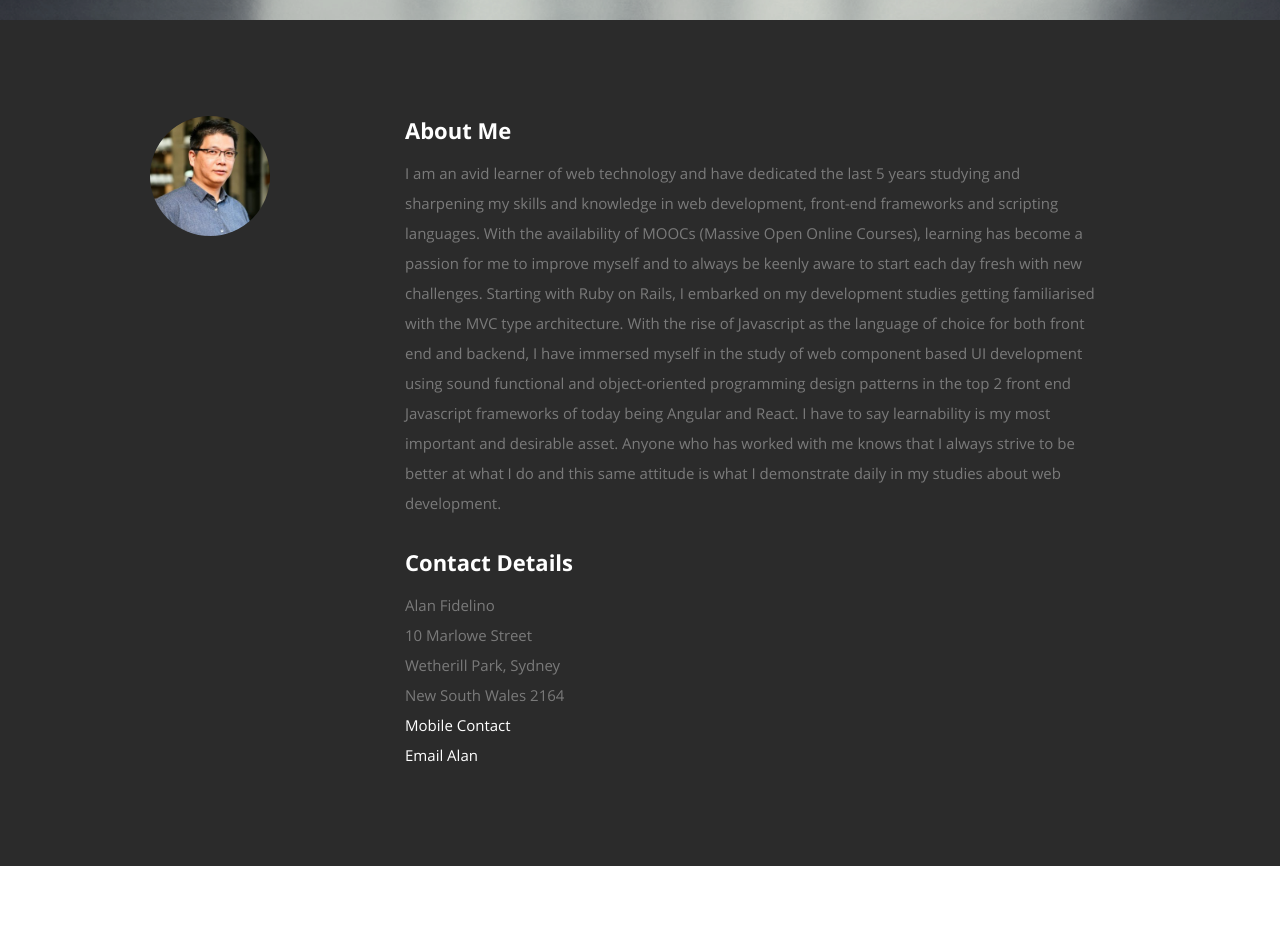
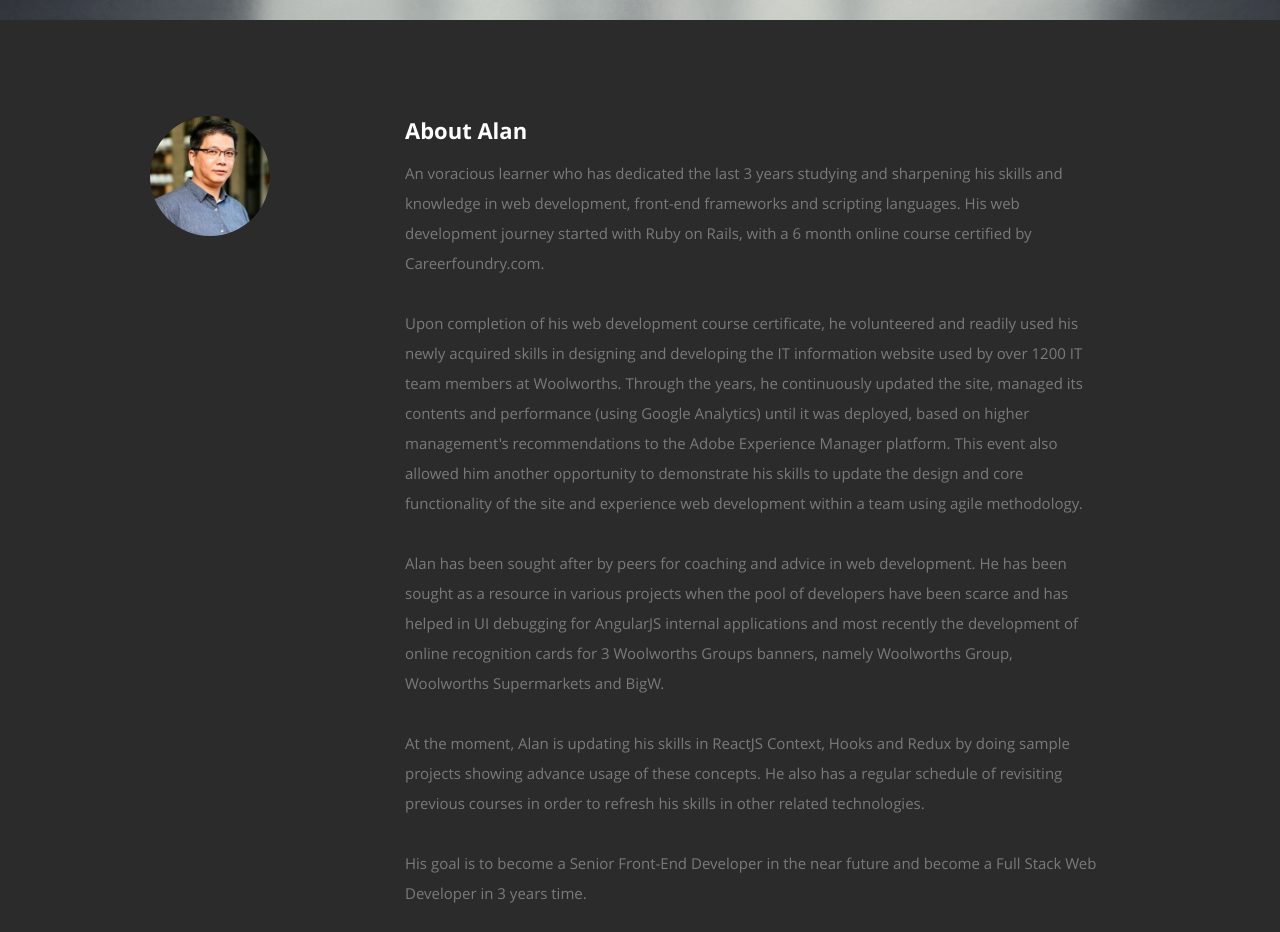
Before and after one commit to afide26/afresume, a website: page public/index.html in a window 1280 px wide. Shown: the part 780-1712 px from the top of the page. Drawn offline with nearby package versions, Linux system fonts and the light colour scheme.

Commit message:
Tidy up details of online cv

```diff
--- a/public/index.html
+++ b/public/index.html
@@ -10,7 +10,7 @@
   <!--- Basic Page Needs
    ================================================== -->
   <meta charset="utf-8">
-  <title>Alan Fidelino Resume</title>
+  <title>AF's Resume</title>
   <meta name="description" content="Portfolio Resume">
   <meta name="author" content="Alan Fidelino">
   <meta name="description" content="Resume Built With AngularJS">
@@ -72,7 +72,7 @@
     <div class="row banner">
       <div class="banner-text">
         <h1 class="responsive-headline" ng-cloak>I'm {{main.name}}.</h1>
-        <h3 ng-cloak>I'm a {{main.address.city.substring(15)}} based <span ng-cloak>{{main.occupation}}</span>
+        <h3 ng-cloak>A {{main.address.city.substring(15)}} based <span ng-cloak>{{main.occupation}}</span>
           <br><span>{{source.main.description}}</span> <a class="smoothscroll" href="#about">Start scrolling</a>
           and learn more <a class="smoothscroll" href="#about">about me</a>.</h3>
         <hr />
@@ -108,12 +108,23 @@
 
       <div class="nine columns main-col">
 
-        <h2>About Me</h2>
+        <h2>About Alan</h2>
 
         <p>
           {{ main.bio }}
         </p>
-
+        <p>
+          {{ main.bio2 }}
+        </p>
+        <p>
+          {{ main.bio3 }}
+        </p>
+        <p>
+          {{ main.bio4 }}
+        </p>
+        <p>
+          {{ main.bio5 }}
+        </p>
         <div class="row">
 
           <div class="columns contact-details">
--- a/public/js/resumeData.json
+++ b/public/js/resumeData.json
@@ -1,10 +1,14 @@
 {
   "main": {
     "name": "Alan Fidelino",
-    "occupation": "Web developer aspiring to land a full-time web development job focused on building User Interface design and development in ReactJS and other JS frameworks and libraries. As an avid learner of new technologies, I have made it my routine to always keep my mind active by studying daily from various sources to solidify the concepts I have learned about  web development. ",
+    "occupation": "Web developer aspiring to land a full-time web development job focused on building User Interface design and development in ReactJS and other JS frameworks and libraries. An avid learner of new technologies who has made it his routine to always keep his mind active by coding and studying daily from various educational sources to solidify his knowledge and skills through continuous improvement.",
     "description": "I am primarily a front end web developer specialising in ReactJS and a full stack web developer with working knowledge in using the Ruby on Rails framework",
     "image": "profilepic.jpg",
-    "bio": "I am an avid learner of web technology and have dedicated the last 5 years studying and sharpening my skills and knowledge in web development, front-end frameworks and scripting languages. With the availability of MOOCs (Massive Open Online Courses), learning has become a passion for me to improve myself and to always be keenly aware to start each day fresh with new challenges. Starting with Ruby on Rails, I embarked on my development studies getting familiarised with the MVC type architecture. With the rise of Javascript as the language of choice for both front end and backend, I have immersed myself in the study of web component based UI development using sound functional and object-oriented programming design patterns in the top 2 front end Javascript frameworks of today being Angular and React. I have to say learnability is my most important and desirable asset. Anyone who has worked with me knows that I always strive to be better at what I do and this same attitude is what I demonstrate daily in my studies about web development.",
+    "bio": "An voracious learner who has dedicated the last 3 years studying and sharpening his skills and knowledge in web development, front-end frameworks and scripting languages. His web development journey started with Ruby on Rails, with a 6 month online course certified by Careerfoundry.com.",
+    "bio2":"Upon completion of his web development course certificate, he volunteered and readily used his newly acquired skills in designing and developing the IT information website used by over 1200 IT team members at Woolworths. Through the years, he continuously updated the site, managed its contents and performance (using Google Analytics) until it was deployed, based on higher management's recommendations to the Adobe Experience Manager platform. This event also allowed him another opportunity to demonstrate his skills to update the design and core functionality of the site and experience web development within a team using agile methodology.",
+    "bio3":  "Alan has been sought after by peers for coaching and advice in web development. He has been sought as a resource in various projects when the pool of developers have been scarce and has helped in UI debugging for AngularJS internal applications and most recently the development of online recognition cards for 3 Woolworths Groups banners, namely Woolworths Group, Woolworths Supermarkets and BigW.",
+    "bio4":"At the moment, Alan is updating his skills in ReactJS Context, Hooks and Redux by doing sample projects showing advance usage of these concepts. He also has a regular schedule of revisiting previous courses in order to refresh his skills in other related technologies.",
+    "bio5":"His goal is to become a Senior Front-End Developer in the near future and become a Full Stack Web Developer in 3 years time.",
     "email": "mailto:alanfidelino@yahoo.com.au",
     "phone": "tel:+61432193240",
     "address": {
```
